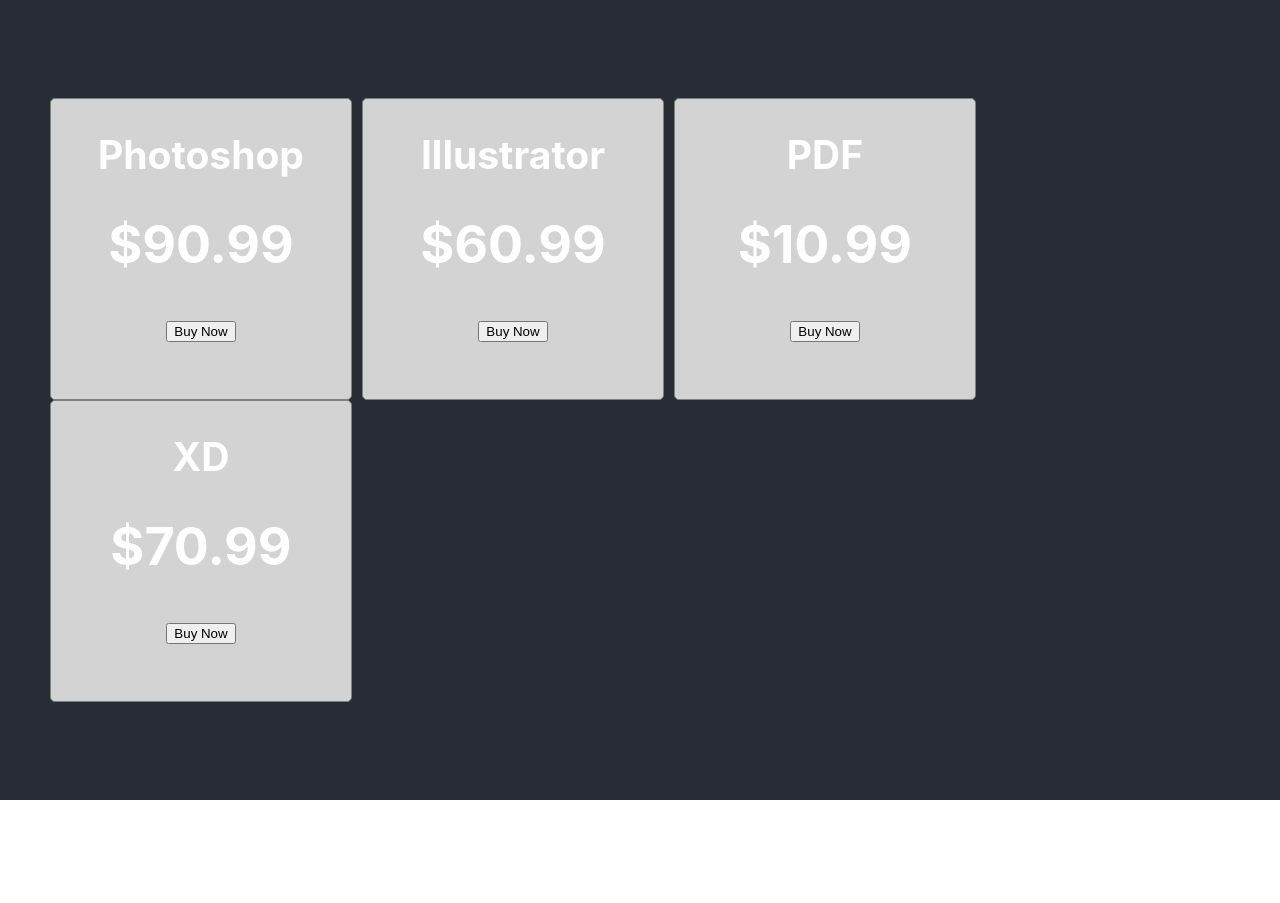
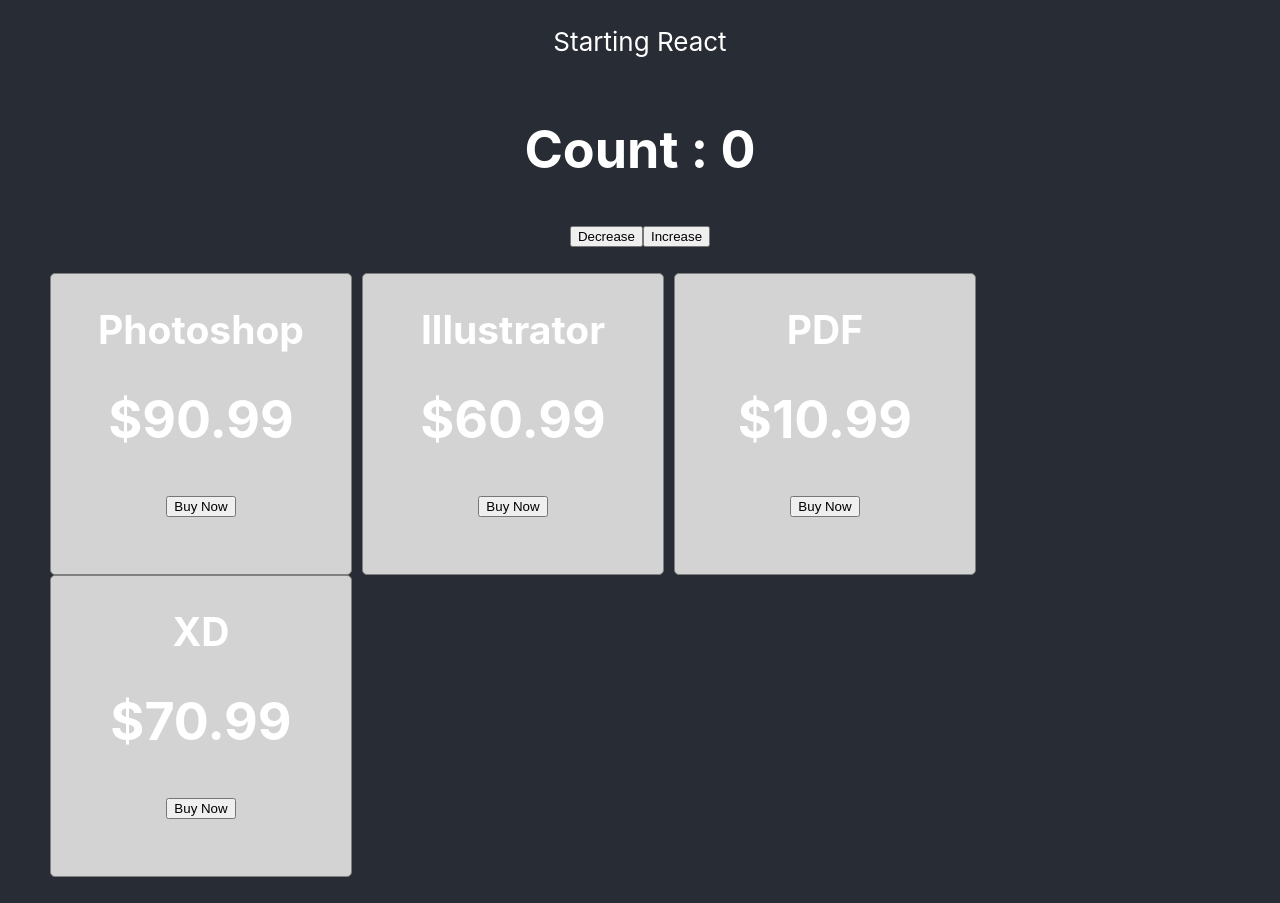
Before and after one commit to IftekharPriyo/react-core-concepts, a React (Create React App) app: page / in a window 1280 px wide. Before the commit the page ends 800 px from the top, so only its background shows below. Built offline with nearby package versions, Linux system fonts and the light colour scheme.

Commit message:
state/hooks

```diff
--- a/src/App.js
+++ b/src/App.js
@@ -1,4 +1,4 @@
-import React from 'react';
+import React, { useState } from 'react';
 import logo from './logo.svg';
 import './App.css';
 
@@ -18,6 +18,8 @@
   return (
     <div className="App">
       <header className="App-header">
+        <p>Starting React</p>
+        <Counter></Counter>
         <ul>
           {/* {
             people.map(people=><li>{people}</li>)
@@ -30,6 +32,26 @@
     </div>
   );
 }
+
+function Counter(){
+  const [count, setCount] = useState(0);
+  const handleIncrease = () => {
+    const newCount = count + 1;
+    setCount(newCount);
+  };
+  return(
+    <div>
+      <h1>Count : {count}</h1>
+      <button onClick={()=>setCount(count-1)}>Decrease</button>
+      <button onClick={handleIncrease}>Increase</button>
+    </div>
+  )
+}
+
+
+
+
+
 
 function Product(props){
 
```
